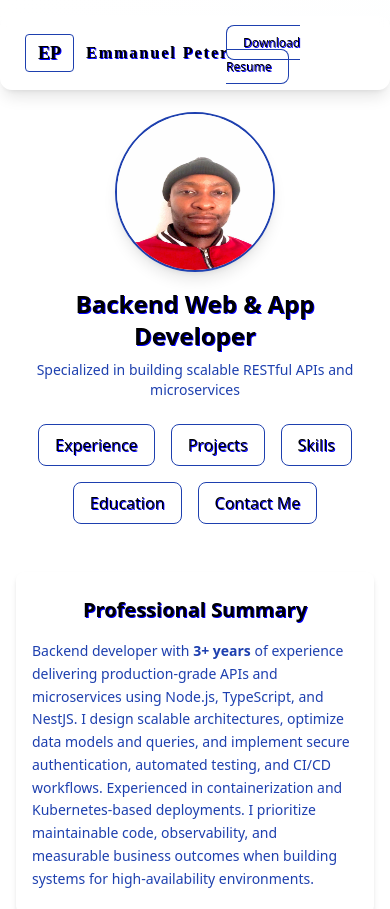
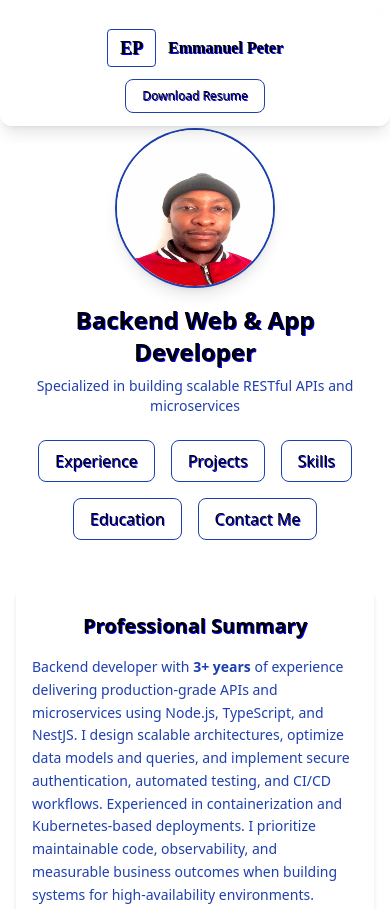
Before and after one commit to jordanpet/my_portfolio, a website: page index.html in a window 390 px wide. Shown: the top 909 px of the page. Drawn offline with nearby package versions, Linux system fonts and the light colour scheme.

Commit message:
feat(ui): integrate responsive header into portfolio page
- Replaced <header> block with fixed, responsive version
- Added EP logo and full name with dual-color styling
- Implemented "Download Resume" button with hover effects
- Ensured mobile-first design with proper stacking
- Preserved backdrop blur, shadow, and rounded styling
- Adjusted layout to prevent overlap with main content

```diff
--- a/index.html
+++ b/index.html
@@ -56,23 +56,22 @@
 <body class="text-gray-800 font-sans">
   <!-- Header -->
   <header
-    class="fixed inset-x-0 top-4 flex justify-between items-center px-6 py-3 bg-transparent backdrop-blur-sm z-50 rounded-xl max-w-6xl mx-auto left-0 right-0 border border-transparent shadow-lg">
+    class="fixed inset-x-0 top-4 px-4 sm:px-6 py-3 bg-white/70 backdrop-blur-sm z-50 rounded-xl max-w-6xl mx-auto border border-transparent shadow-lg flex flex-col md:flex-row md:justify-between md:items-center gap-3">
+
     <!-- EP + Name -->
-    <div class="flex items-center space-x-3 overflow-hidden whitespace-nowrap">
+    <div class="flex items-center justify-center md:justify-start space-x-3 overflow-hidden whitespace-nowrap">
       <span
-        class="text-lg sm:text-2xl md:text-3xl font-bold dual-color border border-blue-800 rounded px-3 py-1 font-['Pixelify_Sans'] bg-white">EP</span>
-      <h1 class="text-base sm:text-xl md:text-2xl font-semibold font-['Pixelify_Sans'] flex space-x-0.5">
-        <span class="dual-color">E</span><span class="dual-color">m</span><span class="dual-color">m</span><span
-          class="dual-color">a</span><span class="dual-color">n</span><span class="dual-color">u</span><span
-          class="dual-color">e</span><span class="dual-color">l</span>
-        <span class="w-1"></span>
-        <span class="dual-color">P</span><span class="dual-color">e</span><span class="dual-color">t</span><span
-          class="dual-color">e</span><span class="dual-color">r</span>
+        class="text-lg sm:text-2xl md:text-3xl font-bold dual-color border border-blue-800 rounded px-3 py-1 font-['Pixelify_Sans'] bg-white">
+        EP
+      </span>
+      <h1 class="text-base sm:text-xl md:text-2xl font-semibold font-['Pixelify_Sans'] flex flex-wrap">
+        <span class="dual-color">Emmanuel</span>
+        <span class="ml-1 dual-color">Peter</span>
       </h1>
     </div>
 
     <!-- Download Resume -->
-    <div>
+    <div class="flex justify-center md:justify-end">
       <a href="/src/portfolio/Emmanuel_Godwin.pdf" download
         class="text-xs sm:text-base md:text-lg font-medium px-4 py-2 border border-blue-800 rounded-lg dual-color hover:bg-blue-800 hover:text-white transition-colors duration-300">
         Download Resume
@@ -81,7 +80,7 @@
   </header>
 
   <!-- Main -->
-  <main class="pt-24 pb-16 px-4 sm:px-6 max-w-4xl mx-auto bg-white shadow-xl rounded-xl mt-4">
+  <main class="pt-28 pb-16 px-4 sm:px-6 max-w-4xl mx-auto bg-white shadow-xl rounded-xl mt-4">
     <!-- Hero Section -->
     <section class="text-center mb-12">
       <div class="flex flex-col sm:flex-row sm:items-center sm:gap-8">
@@ -206,7 +205,7 @@
   </main>
 
   <!-- Footer -->
-  <footer class="py-4 dual-color text-sm text-gray-500">
+  <footer class="py-4 dual-color text-sm text-gray-500 text-center">
     &copy; 2025 Emmanuel Peter
   </footer>
 </body>
```
